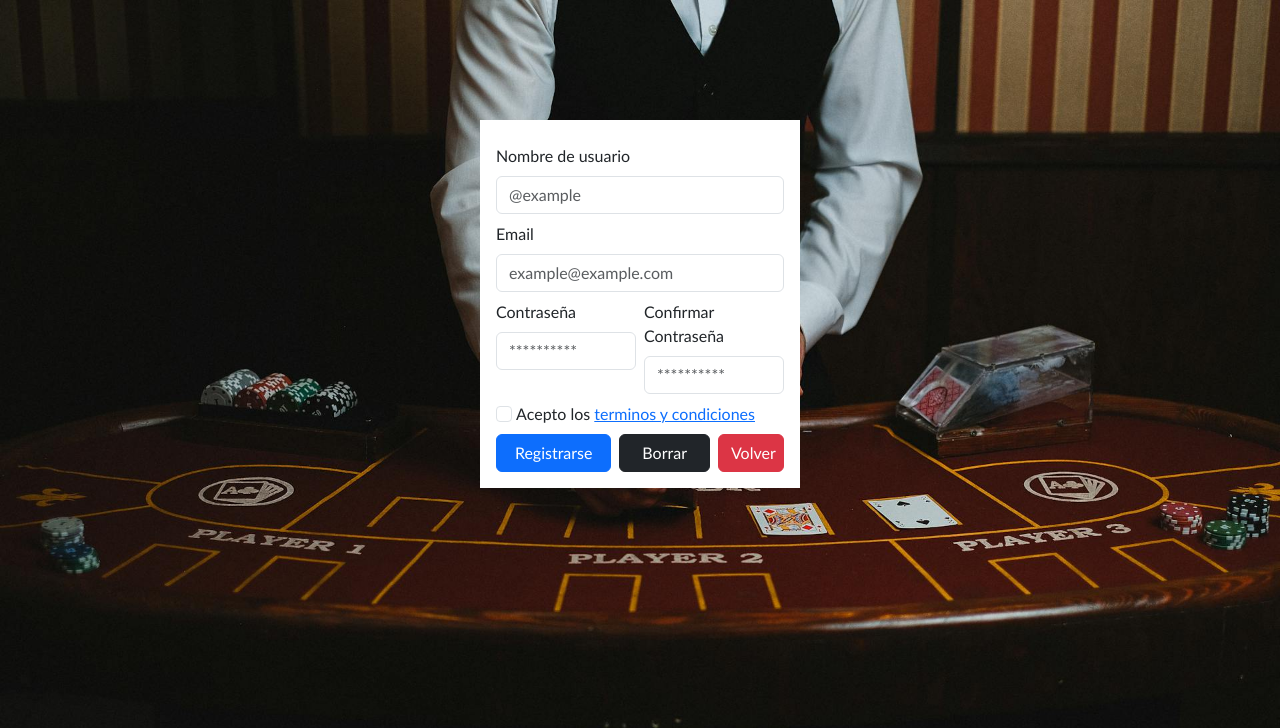
After one commit to AntrisMedac/Poker, a PHP site: page /zzz/registro.html in a window 1280 px wide. The commit adds this page. Shown: the top 728 px of the page. Run offline with PHP 8.4, Linux system fonts and the light colour scheme.

Commit message:
Inicio y registro check

```diff
--- a/CSS/Style.css
+++ b/CSS/Style.css
@@ -43,11 +43,16 @@ body{
     display: none; /* Inicialmente oculto */
 }
 
-#inicio{
-    z-index: 9999;
-    display: none;
+.inicio{
+    background-color: rgb(255, 255, 255);
+    margin-left: auto;
+    margin-right: auto;
+    margin-top: 10%;
 }
 
 .registro{
-    background-color: aqua;
+    background-color: rgb(255, 255, 255);
+    margin-left: auto;
+    margin-right: auto;
+    margin-top: 10%;
 }
--- a/HTML/index.html
+++ b/HTML/index.html
@@ -22,7 +22,7 @@
 
       <!-- Botones -->
       <div class="w-50 p-3 botones">
-        <button class="btn btn-outline-primary" id="BtnInciar">Iniciar Sesión</button>
+        <button class="btn btn-outline-primary" id="BtnIniciar">Iniciar Sesión</button>
         <button class="btn btn-outline-dark" id="BtnRegistrarse">Registrarse</button>
       </div>
     </nav>
--- /dev/null
+++ b/zzz/registro.html
@@ -0,0 +1,51 @@
+<!DOCTYPE html>
+<html lang="en">
+<head>
+    <meta charset="UTF-8">
+    <meta name="viewport" content="width=device-width, initial-scale=1.0">
+    <title>Document</title>
+    <link href="https://cdn.jsdelivr.net/npm/bootstrap@5.3.3/dist/css/bootstrap.min.css" rel="stylesheet" integrity="sha384-QWTKZyjpPEjISv5WaRU9OFeRpok6YctnYmDr5pNlyT2bRjXh0JMhjY6hW+ALEwIH" crossorigin="anonymous">
+    <link href="/CSS/Style.css" rel="stylesheet">
+</head>
+<body>
+    <div class="w-25 registro">
+        <div class="row g-2 p-3">
+            <div class="col-12">
+                <label for="userInput" class="form-label">Nombre de usuario</label>
+                <input type="text" class="form-control" id="userInput" placeholder="@example">
+            </div>
+            <div class="col-12">
+                <label for="emailInput" class="form-label">Email</label>
+                <input type="email" class="form-control" id="emailInput" placeholder="example@example.com">
+            </div>
+            <div class="col-lg-6 col-sm-12">
+                <label for="passInput" class="form-label">Contraseña</label>
+                <input type="password" class="form-control" id="passInput" placeholder="**********">
+            </div>
+            <div class="col-lg-6 col-12">
+                <label for="confirPassInput" class="form-label">Confirmar Contraseña</label>
+                <input type="password" class="form-control" id="confirPassInput" placeholder="**********">
+            </div>
+
+            <div class="col-12">
+                <input type="checkbox" id="checkTerms" class="form-check-input">
+                <label for="checkTerms" class="form-check-label">
+                    Acepto los
+                    <a href="https://youtu.be/dQw4w9WgXcQ?si=Man-EowZieY7LfDw" target="_blank">terminos y condiciones</a>
+                </label>
+            </div>
+
+            <div class="col-lg-5 col-sm-12">
+                <button type="submit" class="btn btn-primary w-100">Registrarse</button>
+            </div>
+            <div class="col-lg-4 col-sm-12">
+               <button type="reset" class="btn btn-dark w-100">Borrar</button>
+            </div>
+            <div class="col-lg-3 col-sm-12">
+                <button class="btn btn-danger w-100">Volver</button>
+            </div>
+        </div>
+    </div>
+    <script src="https://cdn.jsdelivr.net/npm/bootstrap@5.3.3/dist/js/bootstrap.bundle.min.js" integrity="sha384-YvpcrYf0tY3lHB60NNkmXc5s9fDVZLESaAA55NDzOxhy9GkcIdslK1eN7N6jIeHz" crossorigin="anonymous"></script>
+</body>
+</html>
```
Also changed, not shown: JS/main.js (+71 -65 lines), 1 other file.
